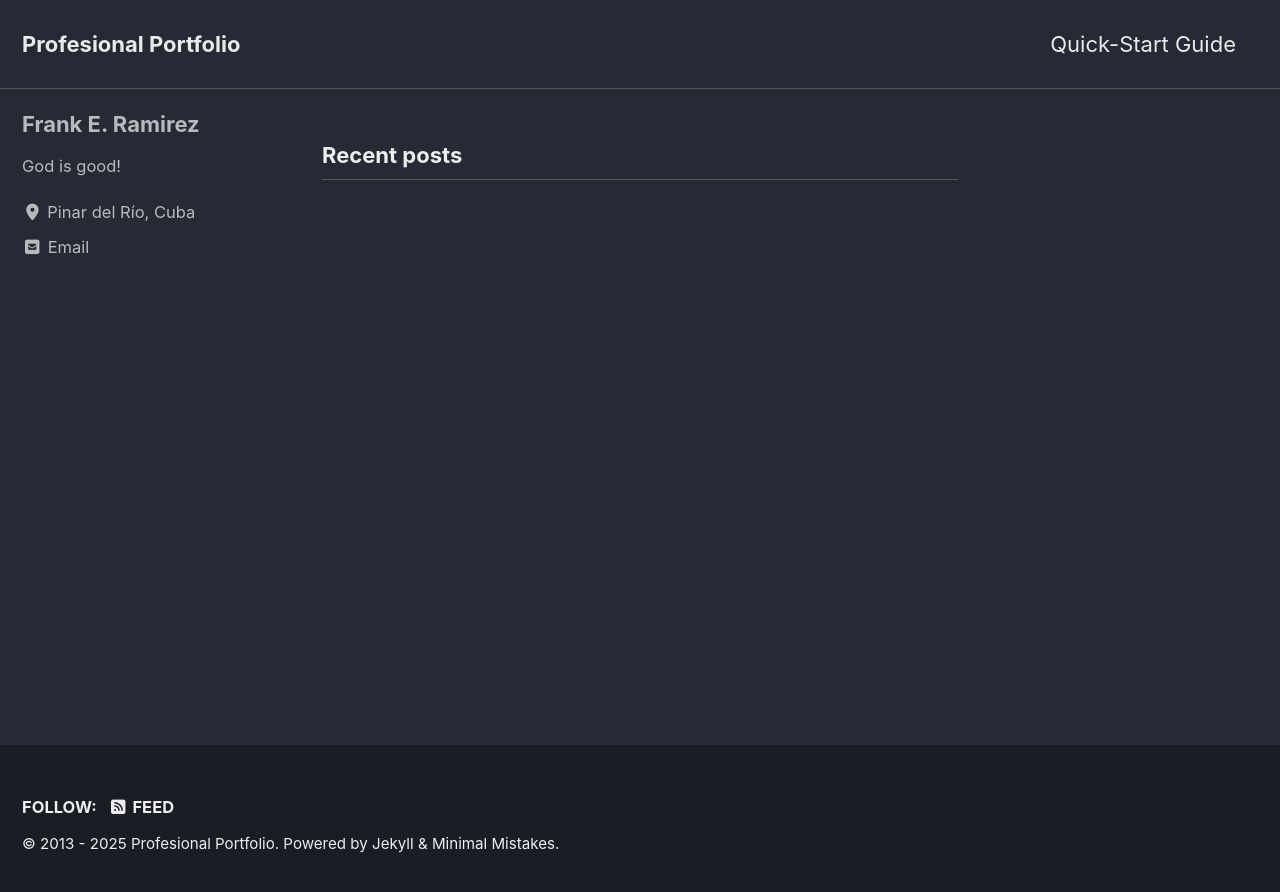
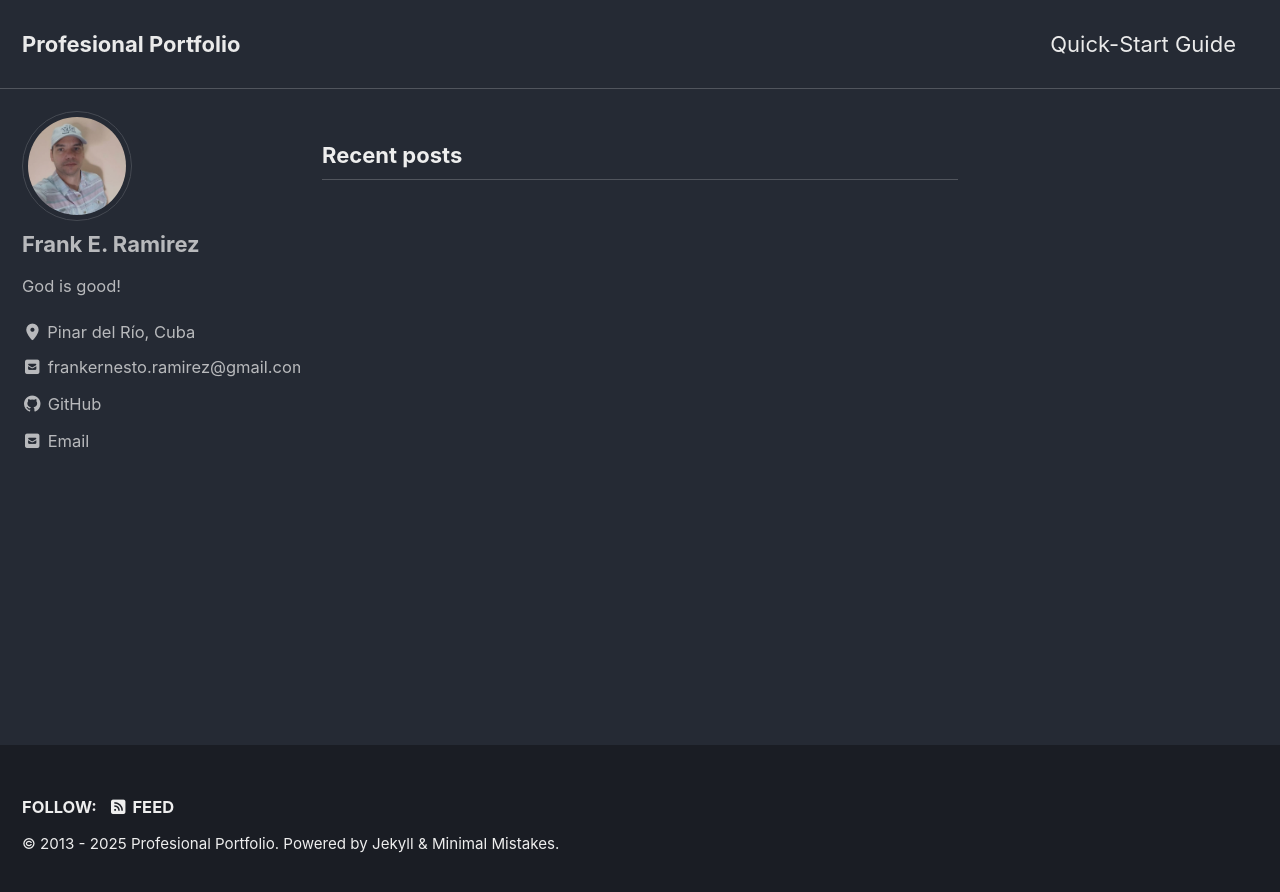
Before and after one commit to Kfrank80/Kfrank80.github.io, a Jekyll site: the page built from index.html, in a window 1280 px wide. Shown: the top 892 px of the page. Built offline with Jekyll 4.4.1, drawn with Linux system fonts in a browser that asks for light colours; cached includes are drawn as plain includes; the list of posts is cut into pages by our own code.

```diff
--- a/_config.yml
+++ b/_config.yml
@@ -114,14 +114,14 @@
 # Site Author
 author:
   name             : "Frank E. Ramirez"
-  avatar           : # path of avatar image, e.g. "/assets/images/bio-photo.jpg"
+  avatar           : "/assets/images/foto_perfil.jpg" # path of avatar image, e.g. "/assets/images/bio-photo.jpg"
   bio              : "God is good!"
   location         : "Pinar del Río, Cuba"
   email            : "frankernesto.ramirez@gmail.com"
   links:
     - label: "frankernesto.ramirez@gmail.com"
       icon: "fas fa-fw fa-envelope-square"
-      # url: "mailto:your.name@email.com"
+      url: "mailto:frankernesto.ramirez@mail.com"
     - label: "Website"
       icon: "fas fa-fw fa-link"
       # url: "https://your-website.com"
@@ -133,7 +133,7 @@
       # url: "https://facebook.com/"
     - label: "GitHub"
       icon: "fab fa-fw fa-github"
-      # url: "https://github.com/"
+      url: "https://github.com/Kfrank80"
     - label: "Instagram"
       icon: "fab fa-fw fa-instagram"
       # url: "https://instagram.com/"
```
Also changed, not shown: assets/images/foto_perfil.jpg (added).
